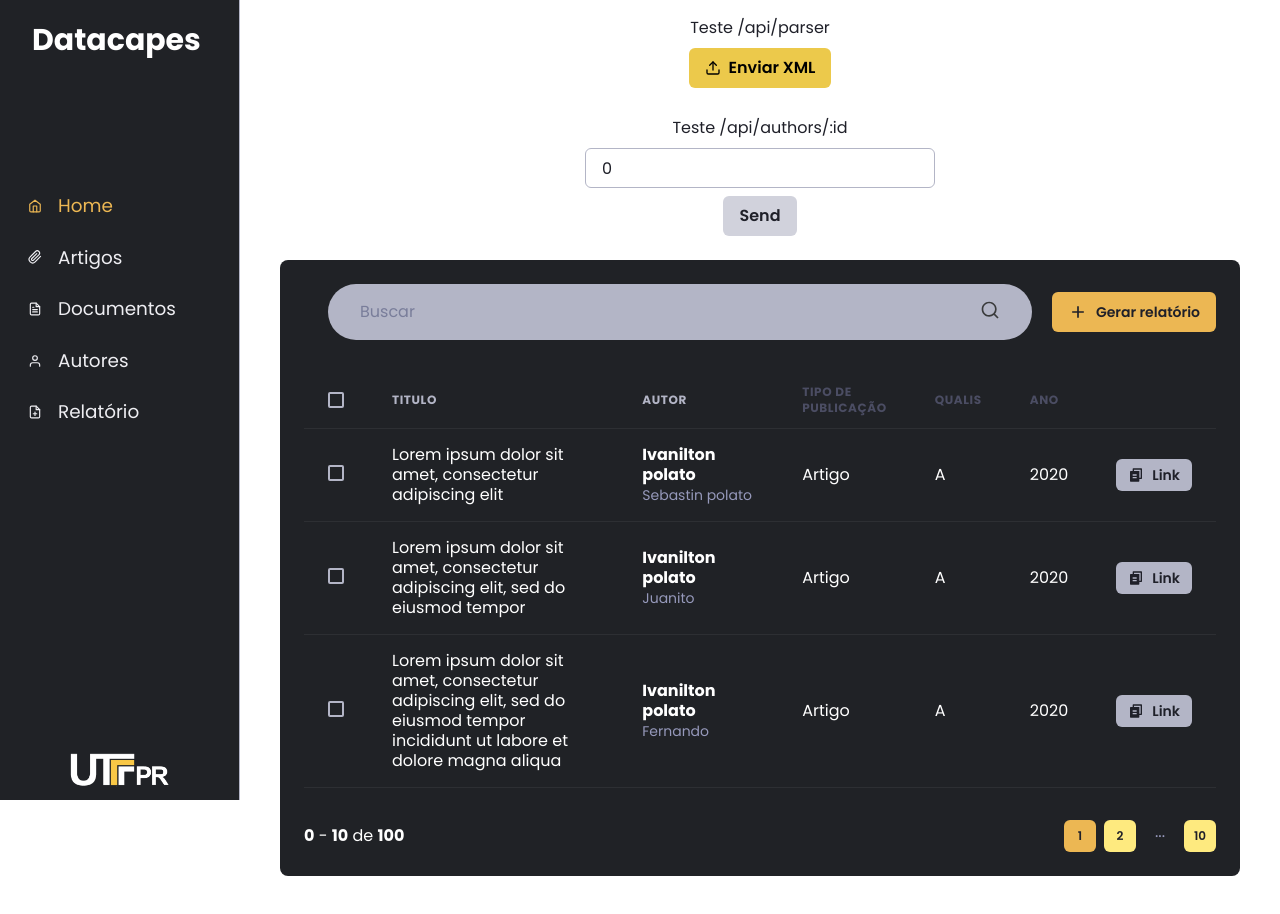
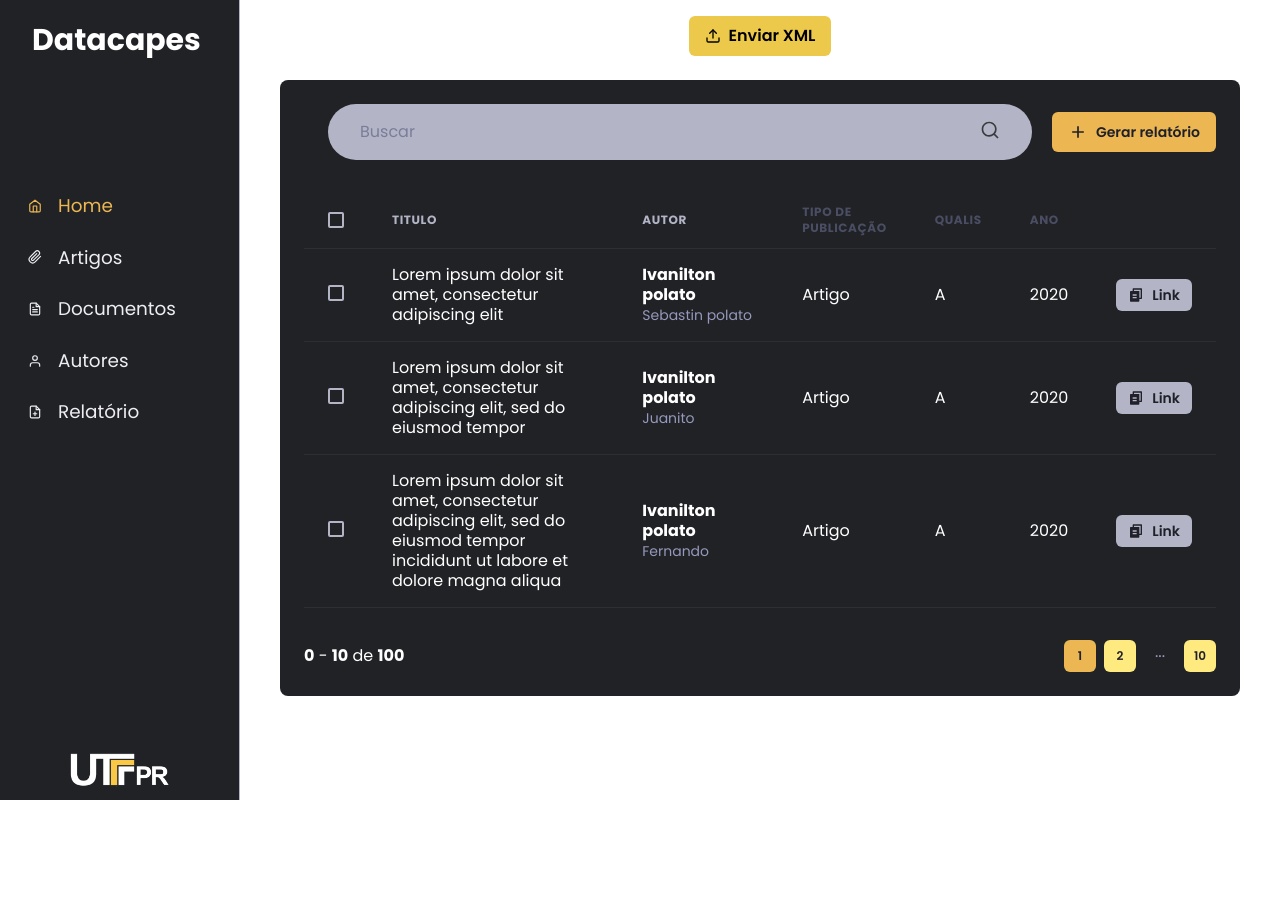
Before and after one commit to utfpr/ppgcc-cm-datacapes-front, a Next.js app: page /home in a window 1280 px wide. After the commit the page ends 800 px from the top, so only its background shows below. Built offline with nearby package versions, Linux system fonts and the light colour scheme; what miragejs would draw is missing.

Commit message:
chore: removes components used for tests

```diff
--- a/pages/home.tsx
+++ b/pages/home.tsx
@@ -1,12 +1,7 @@
-import { Button, Input, Text, useDisclosure, VStack } from "@chakra-ui/react";
-import { useState } from "react";
+import { useDisclosure, VStack } from "@chakra-ui/react";
 import { Listing } from "../components/Listing";
 import { XMLUploadButton } from "../components/XMLUploadButton";
 import { XMLUploadModal } from "../components/XMLUploadModal";
-import { api } from "../services/api";
-
-
-
 
 const dataTest = [
   {
@@ -46,29 +41,11 @@ const dataTest = [
 
 export default function Home() {
   const { isOpen, onClose } = useDisclosure();
-  const [author, setAuthor] = useState(0);
 
-
-  const handleSearchAuthor = async () => {
-    const { data } = await api.get(`/authors/${author}`);
-
-    console.log(data);
-  }
   return (
     <div>
       <VStack>
-        <Text>
-          Teste /api/parser
-        </Text>
         <XMLUploadButton />
-        <Text pt="5">
-          Teste /api/authors/:id
-        </Text>
-        <Input type="number" value={author} onChange={
-          (e) => setAuthor(Number(e.target.value))
-        } w="200" />
-        <Button onClick={handleSearchAuthor}>Send</Button>
-
       </VStack>
 
       <XMLUploadModal isOpen={isOpen} onClose={onClose} />
```
